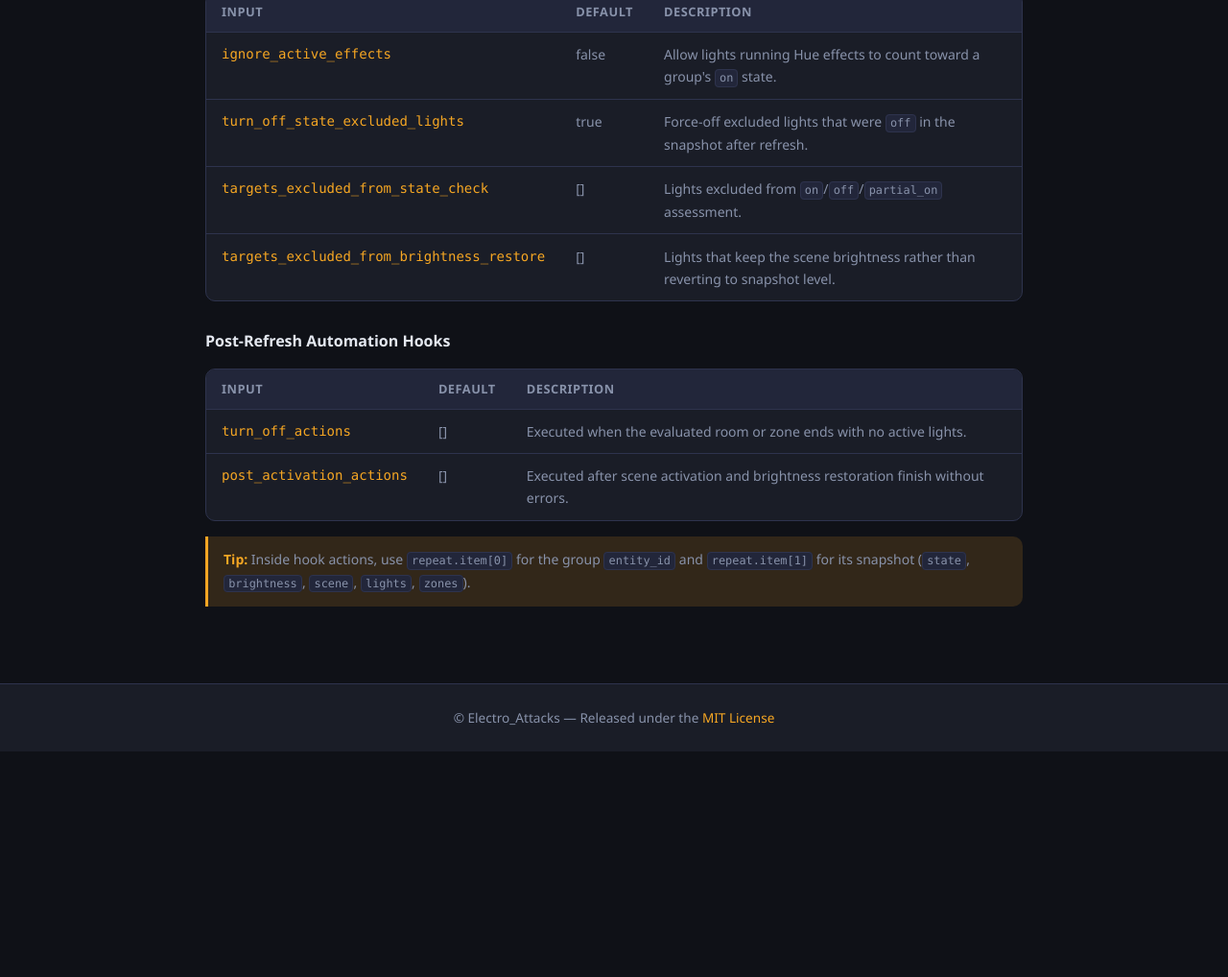
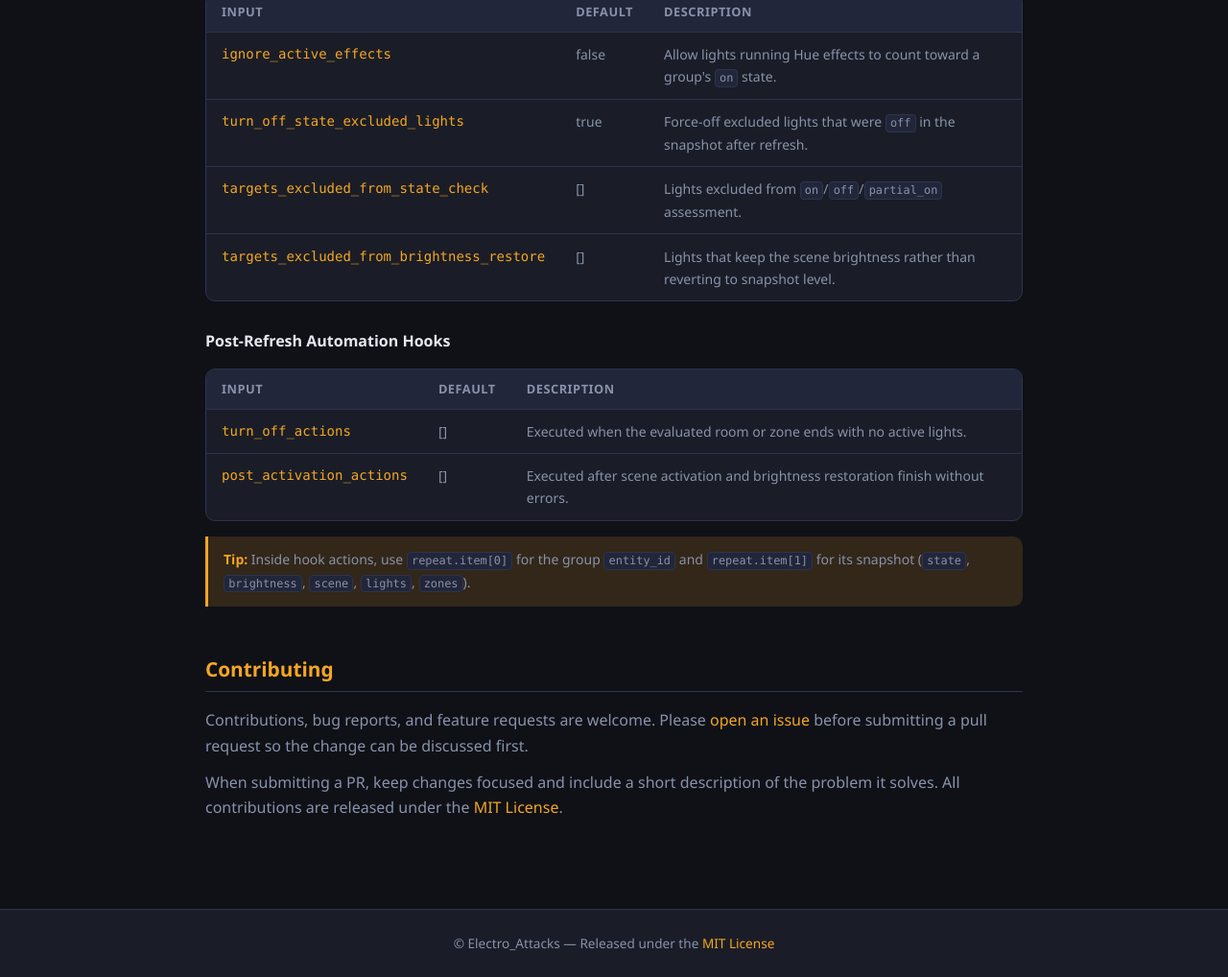
Before and after one commit to ElectroAttacks/hue-scene-manager-blueprint, a website: page docs/index.html in a window 1280 px wide. Shown: the part 1918-2936 px from the top of the page at 96% size. Before the commit the page ends 2701 px from the top, so only its background shows below. Drawn offline with Linux system fonts and the light colour scheme.

Commit message:
docs: shorten README, add docs link; add Contributing section to site

```diff
--- a/docs/index.html
+++ b/docs/index.html
@@ -338,6 +338,17 @@
     (<code>state</code>, <code>brightness</code>, <code>scene</code>, <code>lights</code>, <code>zones</code>).
   </div>
 
+  <h2>Contributing</h2>
+  <p>
+    Contributions, bug reports, and feature requests are welcome.
+    Please <a href="https://github.com/ElectroAttacks/hue-scene-manager-blueprint/issues">open an issue</a>
+    before submitting a pull request so the change can be discussed first.
+  </p>
+  <p>
+    When submitting a PR, keep changes focused and include a short description of the problem it solves.
+    All contributions are released under the <a href="https://opensource.org/licenses/MIT">MIT License</a>.
+  </p>
+
 </main>
 
 <footer>
```
Also changed, not shown: README.md.
